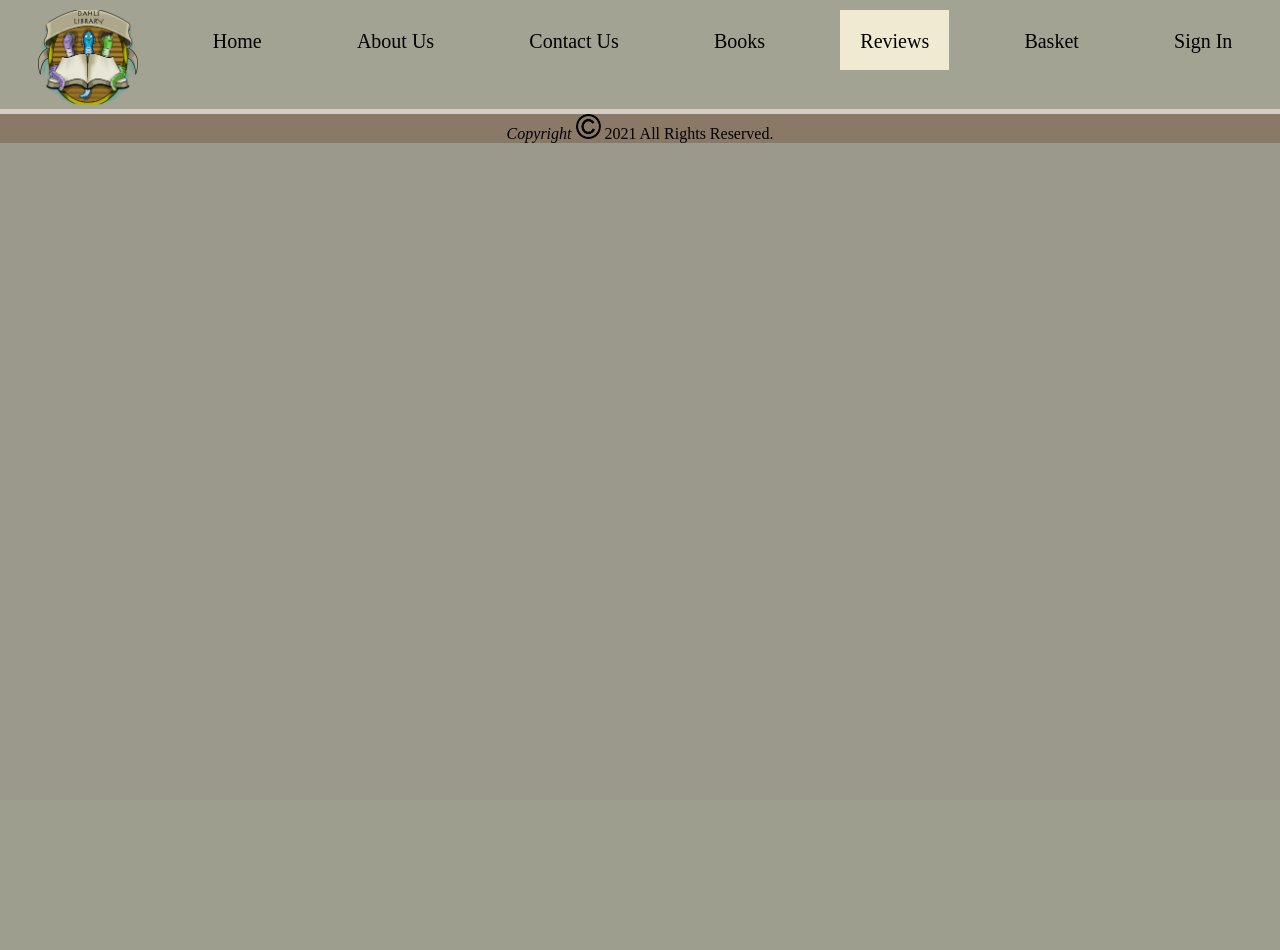
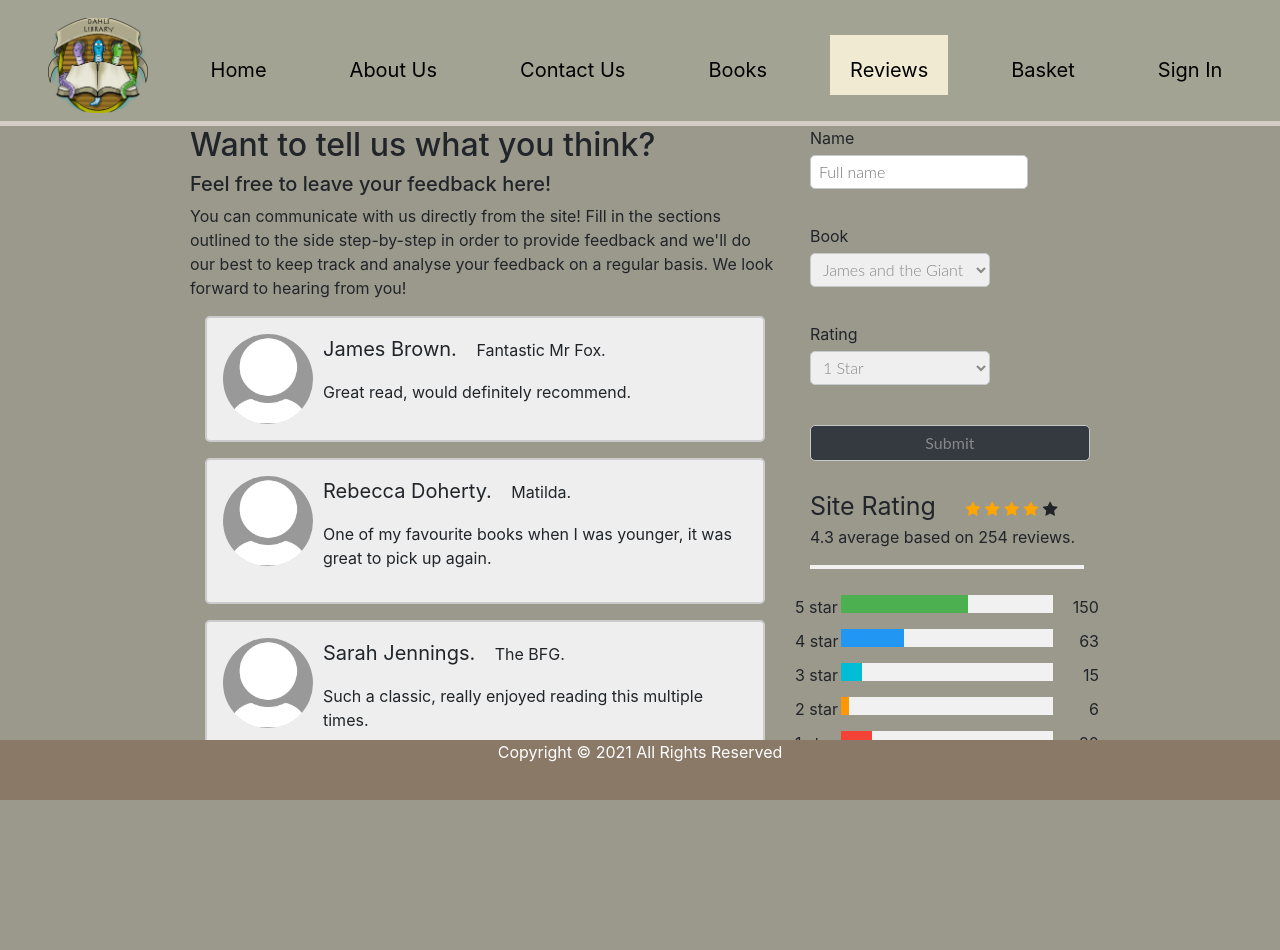
Before and after one commit to Seamus-Hirrell/COM336_GroupProject, a PHP site: page /reviews.html in a window 1280 px wide. Before the commit the page ends 143 px from the top, so only its background shows below. Run offline with PHP 8.4, Linux system fonts and the light colour scheme.

Commit message:
Added reviews page

```diff
--- a/reviews.css
+++ b/reviews.css
@@ -57,3 +57,186 @@ footer {
   text-align: center;
   background-color: #8b7968;
 }
+
+.container,
+.grid {
+	margin: 0 auto;
+	width: 960px;
+}
+.container {
+	padding-left: 30px;
+	padding-right: 30px;
+}
+.col-1-3{
+	width: 33.33%;
+}
+.col-2-3{
+	width: 66.66%;
+}
+.col-1-3,
+.col-2-3{
+	display: inline-block;
+	vertical-align: top;
+}
+.grid,
+.col-1-3,
+.col-2-3 {
+  padding-left: 15px;
+  padding-right: 15px;
+}
+
+
+
+/* REVIEW STYLES */
+
+* {
+  box-sizing: border-box;
+}
+
+
+.heading {
+  font-size: 25px;
+  margin-right: 25px;
+}
+
+.fa {
+  font-size: 25px;
+}
+
+.checked {
+  color: orange;
+}
+
+/* Three column layout */
+.side {
+  float: left;
+  width: 15%;
+  margin-top: 10px;
+}
+
+.middle {
+  float: left;
+  width: 70%;
+  margin-top: 10px;
+}
+
+/* Place text to the right */
+.right {
+  text-align: right;
+}
+
+/* Clear floats after the columns */
+.row:after {
+  content: "";
+  display: table;
+  clear: both;
+}
+
+/* The bar container */
+.bar-container {
+  width: 100%;
+  background-color: #f1f1f1;
+  text-align: center;
+  color: white;
+}
+
+/* Individual bars */
+.bar-5 {width: 60%; height: 18px; background-color: #4CAF50;}
+.bar-4 {width: 30%; height: 18px; background-color: #2196F3;}
+.bar-3 {width: 10%; height: 18px; background-color: #00bcd4;}
+.bar-2 {width: 4%; height: 18px; background-color: #ff9800;}
+.bar-1 {width: 15%; height: 18px; background-color: #f44336;}
+
+/* Responsive layout - make the columns stack on top of each other instead of next to each other */
+@media (max-width: 500px) {
+  .side, .middle {
+    width: 100%;
+  }
+  /* Hide the right column on small screens */
+  .right {
+    display: none;
+  }
+}
+.containerReview {
+  border: 2px solid #ccc;
+  background-color: #eee;
+  border-radius: 5px;
+  padding: 16px;
+  margin: 16px 0
+}
+
+.containerReview::after {
+  content: "";
+  clear: both;
+  display: table;
+}
+
+.containerReview img {
+  float: left;
+  margin-right: 10px;
+  border-radius: 50%;
+}
+
+.containerReview span {
+  font-size: 20px;
+  margin-right: 15px;
+}
+
+@media (max-width: 500px) {
+  .containerReview {
+      text-align: center;
+  }
+  .containerReview img {
+      margin: auto;
+      float: none;
+      display: block;
+  }
+}
+
+.why-review {
+ list-style: square;
+ margin: 0 0 22px 30px;
+}
+form {
+ margin-bottom: 22px;
+}
+input,
+select,
+textarea {
+ font: 300 16px/22px "Lato", "Open Sans", "Helvetica Neue", Helvetica, Arial, sans-serif;
+}
+.register-group label {
+ color: #648880;
+ cursor: pointer;
+ font-weight: 400;
+}
+.review-group input,
+.review-group select,
+.review-group textarea {
+ border: 1px solid #c6c9cc;
+ border-radius: 5px;
+ color: #888;
+ display: block;
+ margin: 5px 0 27px 0;
+ padding: 5px 8px;
+}
+.review-group input,
+.contact-group textarea {
+ width: 100%;
+}
+.review-group select {
+ height: 34px;
+ width: 180px;
+}
+.review-group textarea {
+ height: 78px;
+}
+
+/*FOOTER */
+.footer {
+  position: absolute;
+  bottom: 0;
+  width: 100%;
+  /* Set the fixed height of the footer here */
+  height: 60px;
+}
--- a/reviews.html
+++ b/reviews.html
@@ -4,6 +4,10 @@
 	<title>Reviews</title>
 	<meta charset="utf-8">
 	<meta name="viewport" content="width=device-width, initial-scale=1">
+	 <!-- Bootstrap -->
+  <link rel="stylesheet" href="https://maxcdn.bootstrapcdn.com/bootstrap/4.0.0/css/bootstrap.min.css"
+    integrity="sha384-Gn5384xqQ1aoWXA+058RXPxPg6fy4IWvTNh0E263XmFcJlSAwiGgFAW/dAiS6JXm" crossorigin="anonymous">
+
 	<link rel="stylesheet" type=text/css href="reviews.css">
   <link rel="stylesheet" href="https://cdnjs.cloudflare.com/ajax/libs/font-awesome/4.7.0/css/font-awesome.min.css">
 </head>
@@ -22,13 +26,158 @@
   <a href="basket.html">Basket</a>
   <a href="signin.html">Sign In</a>
 </div>
+ <!-- Content -->
+ 		<section class="row">
+	<div class="grid">
+	<section class="col-2-3">
+ <h2>Want to tell us what you think?</h2>
+ <h5>Feel free to leave your feedback here!</h5>
+ <p>You can communicate with us directly from the site! Fill in the sections outlined to the side step-by-step in order to provide feedback and
+     we'll do our best to keep track and analyse your feedback on a regular basis. We look forward to hearing
+     from you!	 </p>
+	 <div class="col-sm-12">
+                   <div class="containerReview">
+  <img src="profileIcon.jpg" alt="Avatar" style="width:90px">
+  <p><span>James Brown.</span> Fantastic Mr Fox.</p>
+  <p>Great read, would definitely recommend.</p>
 </div>
+ <div class="containerReview">
+  <img src="profileIcon.jpg" alt="Avatar" style="width:90px">
+  <p><span>Rebecca Doherty.</span> Matilda.</p>
+  <p>One of my favourite books when I was younger, it was great to pick up again.</p>
+</div>
+ <div class="containerReview">
+  <img src="profileIcon.jpg" alt="Avatar" style="width:90px">
+  <p><span>Sarah Jennings.</span> The BFG.</p>
+  <p>Such a classic, really enjoyed reading this multiple times.</p>
+</div>
+</div>
+			 <br>
 
 
 
-<footer>
- <p><em>Copyright</em>  <img src="copyright.jpg" width="25" 2height="25"> 2021 All Rights Reserved.</p>
-</footer>
+	</section><!--
+	--><form class="col-1-3" action="#" method ="post">
+	<fieldset class ="review-group">
+	<label>
+	Name
+	<input type="text" name="name" placeholder="Full name" required>
+	</label>
+	<label>
+	Book
+<select name="reason" required>
+	<option value="1" selected>James and the Giant Peach</option>
+	<option value="2">The Magic Finger</option>
+	<option value="3">The Enormous Crocodile</option>
+	<option value="4">George's Marvellous Medicine</option>
+	<option value="5">Fantastic Mr.Fox</option>
+	<option value="6">Revolting Rhymes</option>
+	<option value="7">The Giraffe and the Pelly and Me</option>
+	<option value="8">Charlie and the Chocolate Factory</option>
+	<option value="9">The BFG</option>
+	<option value="10">Matilda</option>
+	<option value="11">The Witches</option>
+	<option value="12">Esio Trot</option>
+	</select>	</label>
+	<label>
+	Rating
+	<select name="reason" required>
+	<option value="1" selected>1 Star</option>
+	<option value="2">2 Star</option>
+	<option value="3">3 Star</option>
+	<option value="4">4 Star</option>
+	<option value="5">5 Star</option>
+	</select>
+	</label>
+	<input class="btn btn-dark" type="submit" name="submit" value="Submit">
 
+	<label>
+ <span class="heading">Site Rating</span>
+<span class="fa fa-star checked"></span>
+<span class="fa fa-star checked"></span>
+<span class="fa fa-star checked"></span>
+<span class="fa fa-star checked"></span>
+<span class="fa fa-star"></span>
+<p>4.3 average based on 254 reviews.</p>
+<hr style="border:2px solid #f1f1f1">
+	<div class="row">
+  <div class="side">
+    <div>5 star</div>
+  </div>
+  <div class="middle">
+    <div class="bar-container">
+      <div class="bar-5"></div>
+    </div>
+  </div>
+  <div class="side right">
+    <div>150</div>
+  </div>
+  <div class="side">
+    <div>4 star</div>
+  </div>
+  <div class="middle">
+    <div class="bar-container">
+      <div class="bar-4"></div>
+    </div>
+  </div>
+  <div class="side right">
+    <div>63</div>
+  </div>
+  <div class="side">
+    <div>3 star</div>
+  </div>
+  <div class="middle">
+    <div class="bar-container">
+      <div class="bar-3"></div>
+    </div>
+  </div>
+  <div class="side right">
+    <div>15</div>
+  </div>
+  <div class="side">
+    <div>2 star</div>
+  </div>
+  <div class="middle">
+    <div class="bar-container">
+      <div class="bar-2"></div>
+    </div>
+  </div>
+  <div class="side right">
+    <div>6</div>
+  </div>
+  <div class="side">
+    <div>1 star</div>
+  </div>
+  <div class="middle">
+    <div class="bar-container">
+      <div class="bar-1"></div>
+    </div>
+  </div>
+  <div class="side right">
+    <div>20</div>
+  </div>
+</div>
+	</label>
+	</fieldset>
+	</form>
+	</div>
+	</section>
+<br>
+<br>
+<br>
+<br>
+
+
+
+</div>
+
+<!-- Footer -->
+    <footer class="footer" id="#footer">
+	       <div style="text-align:center">
+            <p style="color:white">Copyright © 2021 All Rights Reserved</p>
+        </div>
+  </footer>
+<br>
+</br>
 </body>
 </html>
```
Also changed, not shown: profileIcon.jpg (added).
